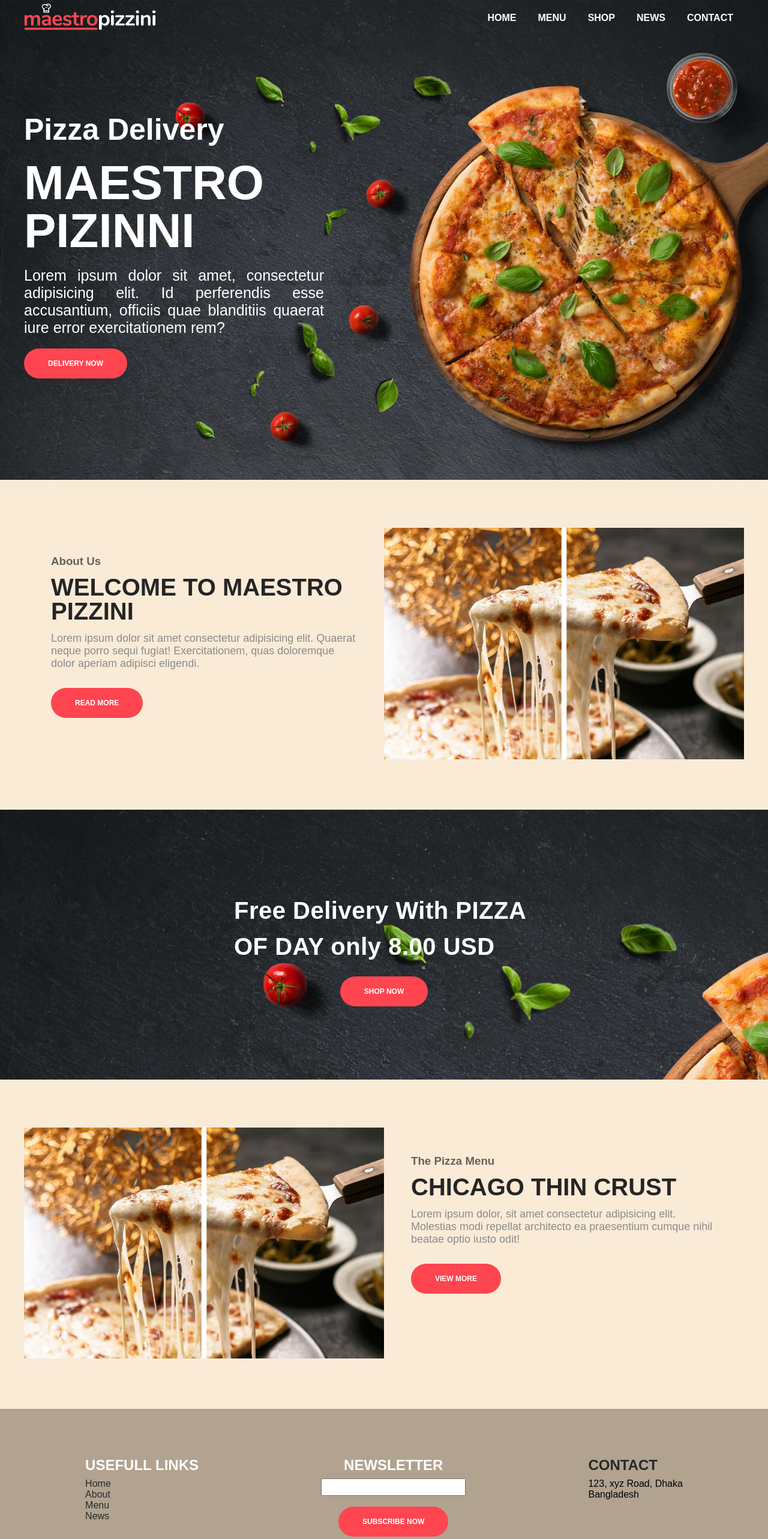
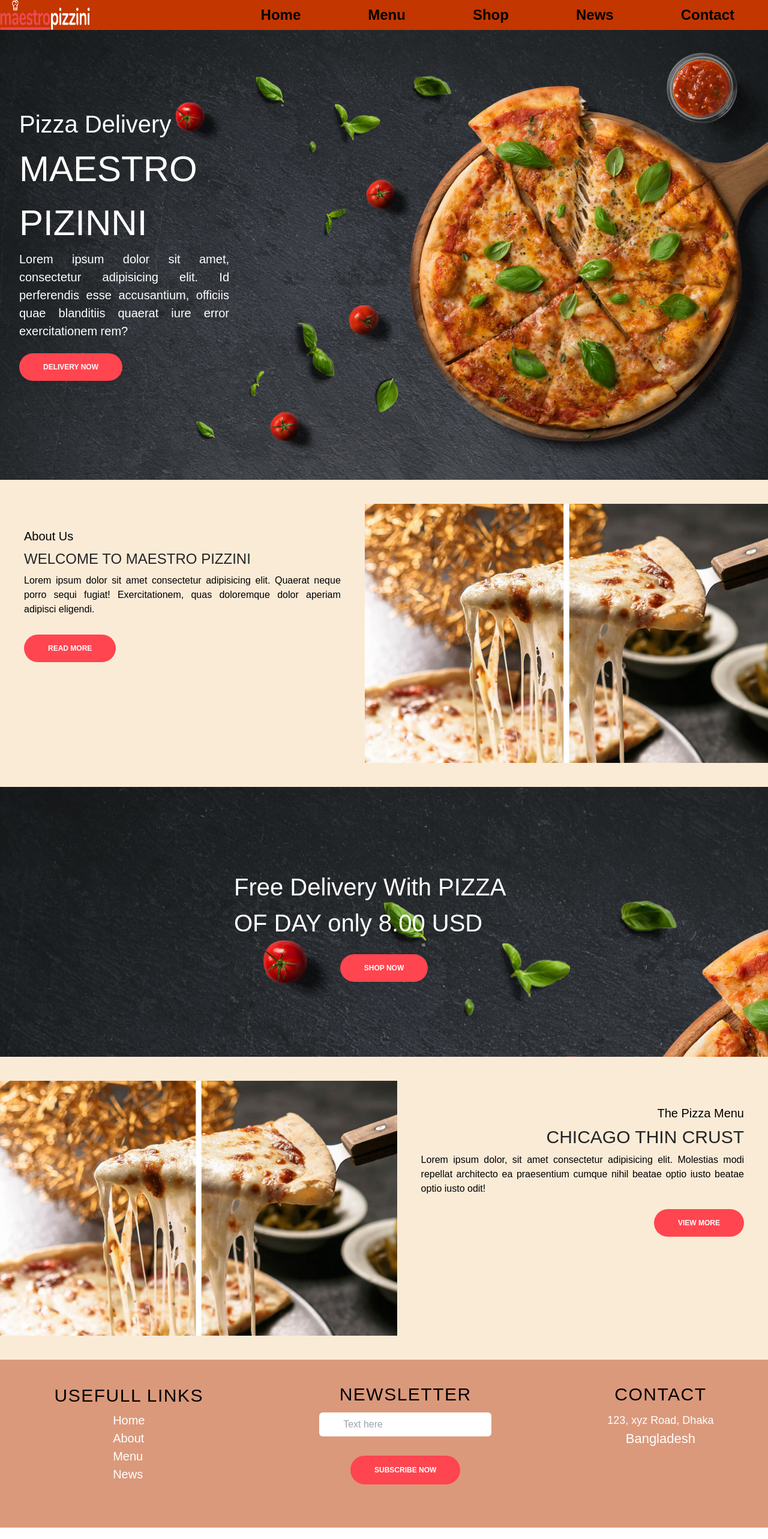
Before and after one commit to SAJIB2019/Simple-project-from-astha, a SvelteKit app: page / in a window 1280 px wide. Shown: the top 2566 px of the page at 60% size. Built offline with nearby package versions, Linux system fonts and the light colour scheme.

Commit message:
second commit with tailwind css

```diff
--- a/package.json
+++ b/package.json
@@ -14,10 +14,13 @@
 	"devDependencies": {
 		"@sveltejs/adapter-auto": "next",
 		"@sveltejs/kit": "next",
+		"autoprefixer": "^10.4.13",
+		"postcss": "^8.4.19",
 		"prettier": "^2.8.0",
 		"prettier-plugin-svelte": "^2.8.1",
 		"svelte": "^3.53.1",
 		"svelte-check": "^2.9.2",
+		"tailwindcss": "^3.2.4",
 		"typescript": "^4.9.3",
 		"vite": "^3.2.4"
 	},
--- /dev/null
+++ b/postcss.config.cjs
@@ -0,0 +1,6 @@
+module.exports = {
+  plugins: {
+    tailwindcss: {},
+    autoprefixer: {},
+  },
+}
--- /dev/null
+++ b/src/app.css
@@ -0,0 +1,10 @@
+@tailwind base;
+@tailwind components;
+@tailwind utilities;
+.container {
+    @apply max-w-7xl my-0 m-auto;
+}
+
+.btn {
+    @apply bg-[#ff454f] py-4 px-10 uppercase text-xs rounded-3xl font-bold decoration-0 border-none outline-none text-white;
+}
--- a/src/routes/+page.svelte
+++ b/src/routes/+page.svelte
@@ -6,6 +6,7 @@
 	import Shop from "./shop.svelte";
 	import Menu from "./menu.svelte";
 	import Footer from "./footer.svelte";
+  import "../app.css";
 </script>
 
 <div class="index">
@@ -15,7 +16,3 @@
   <Menu />
   <Footer />
 </div>
-<style>
-
-
-</style>
--- a/src/routes/about.svelte
+++ b/src/routes/about.svelte
@@ -1,15 +1,15 @@
 <script>
-
+import "../app.css";
 </script>
-<div class="about">
+<div class="py-10 bg-[#faebd7] dark:bg-[#122033] ">
     <div class="container">
-        <div class="row">
-           <div class="col__6 p__25">
-                <h3>About Us</h3>
-                <h1>WELCOME TO MAESTRO PIZZINI</h1>
-                <p>Lorem ipsum dolor sit amet consectetur adipisicing elit. Quaerat neque porro sequi fugiat! Exercitationem, quas doloremque dolor aperiam adipisci eligendi.</p>
-                <div class="about__btn">
-                    <a href="" class="btn btn__smart">Read More</a>
+        <div class="sm:flex">
+           <div class="flex flex-col p-10 sm:items-start items-center text-justify">
+                <h3 class="text-xl dark:text-white text-grey">About Us</h3>
+                <h1 class="my-2 text-bold text-2xl dark:text-white text-[#252525]">WELCOME TO MAESTRO PIZZINI</h1>
+                <p class="text-grey dark:text-white">Lorem ipsum dolor sit amet consectetur adipisicing elit. Quaerat neque porro sequi fugiat! Exercitationem, quas doloremque dolor aperiam adipisci eligendi.</p>
+                <div class="mt-10">
+                    <a href="/" class="btn hover:bg-red-700 transition duration-300">Read More</a>
                </div>
             </div>
 
@@ -21,43 +21,3 @@
         </div>
     </div>
 </div>
-<style>
-    .about{
-        padding: 80px 0px;
-        background-color: antiquewhite;
-    }
-    .p__25{
-        padding: 45px;
-    }
-    .row{
-        display: flex;
-        width: 100%;
-        flex-wrap: wrap;
-    }
-    .col__6{
-        width: 50%;
-    }
-    .about h3{
-        color: rgba(37, 37, 37, 0.7);
-        margin-bottom: 12px;
-        font-weight: 700;
-    }
-    .about h1{
-        font-size: 40px;
-        color: #252525;
-        font-weight: 700;
-        line-height: 40px;
-        margin-bottom: 15px;
-    }
-    .about__btn{
-        margin-top: 45px;
-    }
-    .about p {
-        font-size: 18px;
-        color: #8b8b8b;
-        font-weight: 300;
-    }
-    .about__img img{
-        width: 100%;
-    }
-</style>
--- a/src/routes/footer.svelte
+++ b/src/routes/footer.svelte
@@ -1,73 +1,30 @@
 <script>
-
+import "../app.css";
 </script>
 
-<div class="footer">
+<div class="py-10 bg-[#db997b] dark:bg-[#e77a1f]">
     <div class="container">
-        <div class="footer__text">
-            <div class="usefull__links">
-                <h2>USEFULL LINKS</h2>
+        <div class="sm:flex justify-around">
+            <div class="flex flex-col items-center justify-center mb-8">
+                <h2 class="text-grey-700 tracking-wider mb-2 text-3xl">USEFULL LINKS</h2>
                 <ul>
-                    <li><a href="">Home</a></li>
-                    <li><a href="">About</a></li>
-                    <li><a href="">Menu</a></li>
-                    <li><a href="">News</a></li>
+                    <li><a href="/" class="text-white text-[20px]" >Home</a></li>
+                    <li><a href="/" class="text-white text-[20px]" >About</a></li>
+                    <li><a href="/" class="text-white text-[20px]" >Menu</a></li>
+                    <li><a href="/" class="text-white text-[20px]" >News</a></li>
 
                 </ul>
             </div>
-            <div class="news__letter">
-                <h2>NEWSLETTER</h2>
-                <input type="text">
-                <a href="" class="btn btn__smart">Subscribe Now</a>
+            <div class="flex flex-col items-center mb-8">
+                <h2 class="text-3xl tracking-wider text-grey-700">NEWSLETTER</h2>
+                <input placeholder="Text here" type="text" class="px-10 py-2 rounded-md m-3">
+                <a href="/" class="btn mt-5  hover:bg-red-700 transition duration-300">Subscribe Now</a>
             </div>
-            <div class="contact">
-                <h2>CONTACT</h2>
-                <p>123, xyz Road, Dhaka</p>
-                <p>Bangladesh</p>
+            <div class="flex items-center flex-col">
+                <h2 class="text-grey-700 tracking-wider text-3xl pb-3">CONTACT</h2>
+                <p class="text-white text-[18px]">123, xyz Road, Dhaka</p>
+                <p class="text-white text-[22px]">Bangladesh</p>
             </div>
         </div>
     </div>
 </div>
-
-<style>
-    .footer{
-        padding: 80px 0px;
-        background-color: rgb(177, 163, 143);
-    }
-    .footer__text{
-        display: flex;
-        justify-content: space-around;
-
-    }
-    .news__letter{
-        display: flex;
-        flex-direction: column;
-        align-items: center;
-    }
-    .usefull__links h2{
-        color: white;
-        margin-bottom: 8px;
-    }
-    .usefull__links ul{
-        list-style-type: none;
-    }
-    .usefull__links ul li a{
-        text-decoration: none;
-        margin-top: 5px;
-        color: #282828;
-
-    }
-    .news__letter h2{
-        color: white;
-        margin-bottom: 8px;
-    }
-    .contact h2{
-        color: white;
-        margin-bottom: 8px;
-        color: #282828;
-    }
-    .news__letter input{
-        margin-bottom: 18px;
-        padding: 5px 30px;
-    }
-</style>
--- a/src/routes/header.svelte
+++ b/src/routes/header.svelte
@@ -2,57 +2,18 @@
 	import Navbar from "./navbar.svelte";
 </script>
 
-<div class="banner">
+<div class="w-screen h-screen bg-[url('/bg.jpg')] bg-repeat bg-cover relative">
     <Navbar />
-    <div class="banner__content">
+    <div class="sm:pl-8 flex h-screen items-center text-white">
         <div class="container">
-            <div class="banner__text">
-                <h3>Pizza Delivery</h3>
-                <h1>MAESTRO PIZINNI</h1>
-                <p>Lorem ipsum dolor sit amet, consectetur adipisicing elit. Id perferendis esse accusantium, officiis quae blanditiis quaerat iure error exercitationem rem?</p>
+            <div class="w-[350px]">
+                <h3 class="text-[40px]">Pizza Delivery</h3>
+                <h1 class="text-[60px] text-bold">MAESTRO PIZINNI</h1>
+                <p class="text-[20px] text-justify text-bold mb-8">Lorem ipsum dolor sit amet, consectetur adipisicing elit. Id perferendis esse accusantium, officiis quae blanditiis quaerat iure error exercitationem rem?</p>
             </div>
-            <div class="banner__button">
-                <a href="" class="btn btn__smart">Delivery Now</a>
+            <div class="">
+                <a href="/" class="btn  hover:bg-red-700 transition duration-300">Delivery Now</a>
             </div>
         </div>
     </div>
 </div>
-<style>
-    .banner{
-        width: 100%;
-        height: 100vh;
-        background: url(/bg.jpg);
-        background-repeat: no-repeat;
-        background-size: cover;
-        position: relative;
-    }
-    .banner__content{
-        display: flex;
-        height: 100vh;
-        align-items: center;
-        color: white;
-    }
-
-    .banner__text{
-        width: 500px;
-    }
-    .banner__text h3{
-        font-size: 50px;
-    }
-    .banner__text h1 {
-        font-size: 80px;
-        line-height: 80px;
-        font-weight: 900;
-        margin-top: 20px;
-    }
-    .banner__text p {
-        font-size: 25px;
-        font-weight: 400;
-        margin-top: 20px;
-        text-align: justify;
-    }
-    .banner__button{
-        margin-top: 35px;
-    }
-
-</style>
--- a/src/routes/menu.svelte
+++ b/src/routes/menu.svelte
@@ -1,24 +1,22 @@
 <script>
-
+import "../app.css";
 </script>
-<div class="menu">
+<div class="py-10 bg-[#faebd7] dark:bg-[#122033]">
     <div class="container">
-      <div class="row">
-        <div class="col__6">
-          <div class="about__img">
-            <img src="/pizza.jpg" alt="Pizza" />
-          </div>
+      <div class="sm:flex">
+        <div class="">
+            <img class="w-full" src="/pizza.jpg" alt="Pizza" />
         </div>
-        <div class="col__6 p__25">
-          <h3>The Pizza Menu</h3>
-          <h1>CHICAGO THIN CRUST</h1>
-          <p>
+        <div class="flex flex-col p-10 sm:items-end items-center text-justify">
+          <h3 class="text-xl dark:text-white text-grey">The Pizza Menu</h3>
+          <h1 class="my-2 text-bold text-3xl dark:text-white text-[#252525]">CHICAGO THIN CRUST</h1>
+          <p class="text-grey dark:text-white">
             Lorem ipsum dolor, sit amet consectetur adipisicing elit.
             Molestias modi repellat architecto ea praesentium cumque nihil
-            beatae optio iusto odit!
+            beatae optio iusto beatae optio iusto odit!
           </p>
-          <div class="menu__btn">
-            <a href="" class="btn btn__smart">
+          <div class="mt-8">
+            <a href="" class="btn hover:bg-red-700 transition duration-300">
               View More
             </a>
           </div>
@@ -26,47 +24,3 @@
       </div>
     </div>
   </div>
-
-<style>
-.menu{
-        padding: 80px 0px;
-        background-color: antiquewhite;
-    }
-    .p__25{
-        display: flex;
-        flex-direction: column;
-        padding: 45px;
-        align-items: flex-start;
-    }
-    .row{
-        display: flex;
-        width: 100%;
-        flex-wrap: wrap;
-    }
-    .col__6{
-        width: 50%;
-    }
-    .menu h3{
-        color: rgba(37, 37, 37, 0.7);
-        margin-bottom: 12px;
-        font-weight: 700;
-    }
-    .menu h1{
-        font-size: 40px;
-        color: #252525;
-        font-weight: 700;
-        line-height: 40px;
-        margin-bottom: 15px;
-    }
-    .menu__btn{
-        margin-top: 45px;
-    }
-    .menu p {
-        font-size: 18px;
-        color: #8b8b8b;
-        font-weight: 300;
-    }
-    .about__img img{
-        width: 100%;
-    }
-</style>
--- a/src/routes/navbar.svelte
+++ b/src/routes/navbar.svelte
@@ -1,69 +1,41 @@
 <script>
-
+import "../app.css";
+let isOpen = false;
 </script>
 
-<div class="navbar">
-    <div class="navbar__text">
-        <div class="logo">
-            <img src="/logo.png" alt="logo">
+<div class=" bg-[#c33600] sm:fixed w-screen">
+    <div class="container">
+        <div class="flex items-center justify-between sm:justify-between">
+                <div class="flex bg-black sm:bg-transparent justify-center items-center">
+                    <img class="w-[150px] h-[50px]" src="/logo.png" alt="logo">
                 </div>
-        <ul class="navbar__ul">
-            <li>
-                <a href="/">Home</a>
+
+                <div class="">
+                    <ul class="{isOpen ? "block" : "hidden"} sm:top-0 top-[82px] sm:z-auto sm:pl-0 pl-7 sm:py-0 py-6 w-full left-0 sm:bg-transparent bg-[#c33600] sm:static absolute sm:items-center sm:flex">
+                        <li class="sm:mx-10">
+                            <a class="sm:mx-4 font-bold sm:text-2xl text-3xl" href="/">Home</a>
                         </li>
-            <li>
-                <a href="/menu">Menu</a>
+                        <li class="sm:mx-10">
+                            <a class="sm:mx-4 font-bold sm:text-2xl text-3xl" href="/">Menu</a>
                         </li>
-            <li>
-                <a href="/shop">Shop</a>
+                        <li class="sm:mx-10">
+                            <a class="sm:mx-4 font-bold sm:text-2xl text-3xl" href="/">Shop</a>
                         </li>
-            <li>
-                <a href="/news">News</a>
+                        <li class="sm:mx-10">
+                            <a class="sm:mx-4 font-bold sm:text-2xl text-3xl" href="/">News</a>
                         </li>
-            <li>
-                <a href="/contact">Contact</a>
+                        <li class="sm:mx-10">
+                            <a class="sm:mx-4 font-bold sm:text-2xl text-3xl" href="/">Contact</a>
                         </li>
                     </ul>
                 </div>
+
+                <div class="pt-5 sm:hidden  flex items-center justify-center">
+                    <button on:click = {()=>isOpen = !isOpen}  class="border-white rounded-[5px] mb-8 bg-black border-2 m-[1px] h-10 w-10 flex flex-col justify-center items-center ">
+                        <div class="bg-white m-1 h-[2px] w-5"></div>
+                        <div class="bg-white m-1 h-[2px] w-5"></div>
+                    </button>
                 </div>
-
-<style>
-    .navbar{
-        position: absolute;
-        top: 0px;
-        left: 0px;
-        width: 100vw;
-        position: fixed;
-    }
-
-    .navbar__text{
-        display: flex;
-        height: 60px;
-        align-items: center;
-        width: 1200px;
-        margin: 0 auto;
-    }
-    .logo{
-        width: 40%;
-    }
-    .logo img{
-        width: 220px;
-    }
-    .navbar__ul{
-        width: 60%;
-        list-style-type: none;
-        display: flex;
-        justify-content: flex-end;
-    }
-    .navbar__ul li a {
-        text-decoration: none;
-        color: white;
-        padding: 0 18px;
-        font-weight: 800;
-        text-transform: uppercase;
-    }
-    @media only screen and (max-width: 600px) {
-
-
-    }
-</style>
+        </div>
+    </div>
+</div>
--- a/src/routes/shop.svelte
+++ b/src/routes/shop.svelte
@@ -1,42 +1,13 @@
 <script>
-
+import "../app.css";
 </script>
-<div class="shop">
+<div class="w-full bg-[url('/bg.jpg')] h-[450px] bg-fixed">
     <div class="container">
-        <div class="shop__text">
-            <h1>Free Delivery With PIZZA OF DAY only 8.00 USD</h1>
-            <div class="shop__btn">
-                <a href="" class="btn btn__smart">Shop Now</a>
+        <div class="h-[450px] flex flex-col items-center w-[500px] justify-center my-0 mx-auto text-white">
+            <h1 class="text-[40px] lining-3">Free Delivery With PIZZA OF DAY only 8.00 USD</h1>
+            <div class="mt-8">
+                <a href="/" class="btn  hover:bg-red-700 transition duration-300">Shop Now</a>
             </div>
         </div>
     </div>
 </div>
-
-<style>
-    .shop{
-        width: 100%;
-        background: url(/bg.jpg);
-        height: 450px;
-        background-attachment: fixed;
-    }
-    .shop__text{
-        height: 450px;
-        display: flex;
-        flex-direction: column;
-        align-items: center;
-        width: 500px;
-        justify-content: center;
-        margin: 0 auto;
-        color: white;
-    }
-    .shop__text h1{
-        font-size: 40px;
-        line-height: 60px;
-        font-weight: 700;
-        font-style: normal;
-        letter-spacing: 0.5px;
-    }
-    .shop__btn{
-        margin-top: 35px;
-    }
-</style>
--- a/src/styles/global.css
+++ b/src/styles/global.css
@@ -7,25 +7,3 @@
 body {
     font-family: 'Montserrat', sans-serif;
 }
-
-.btn {
-    text-decoration: none;
-    border: none;
-    outline: none;
-    color: white;
-    font-weight: 700;
-    border-radius: 30px;
-    font-size: 12px;
-    padding: 18px 40px;
-    text-transform: uppercase;
-}
-
-.btn__smart {
-    background: rgb(255, 69, 79);
-}
-
-.container {
-    width: 1200px;
-    max-width: 1200px;
-    margin: 0 auto;
-}
--- /dev/null
+++ b/tailwind.config.cjs
@@ -0,0 +1,9 @@
+/** @type {import('tailwindcss').Config} */
+module.exports = {
+    content: ['./src/**/*.{svelte,html,js,ts}'],
+    darkMode: 'media',
+    theme: {
+        extend: {}
+    },
+    plugins: []
+};
```
Also changed, not shown: 1 other file (tests, documents, lock files or other folders). Lines whose indentation alone changed are shown as unchanged.
